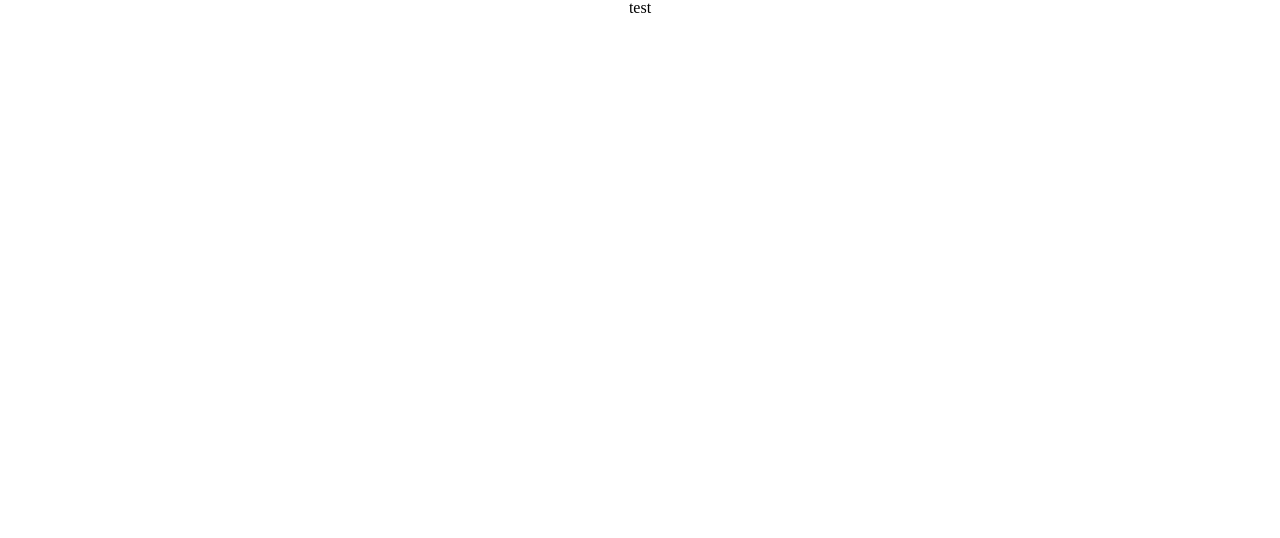
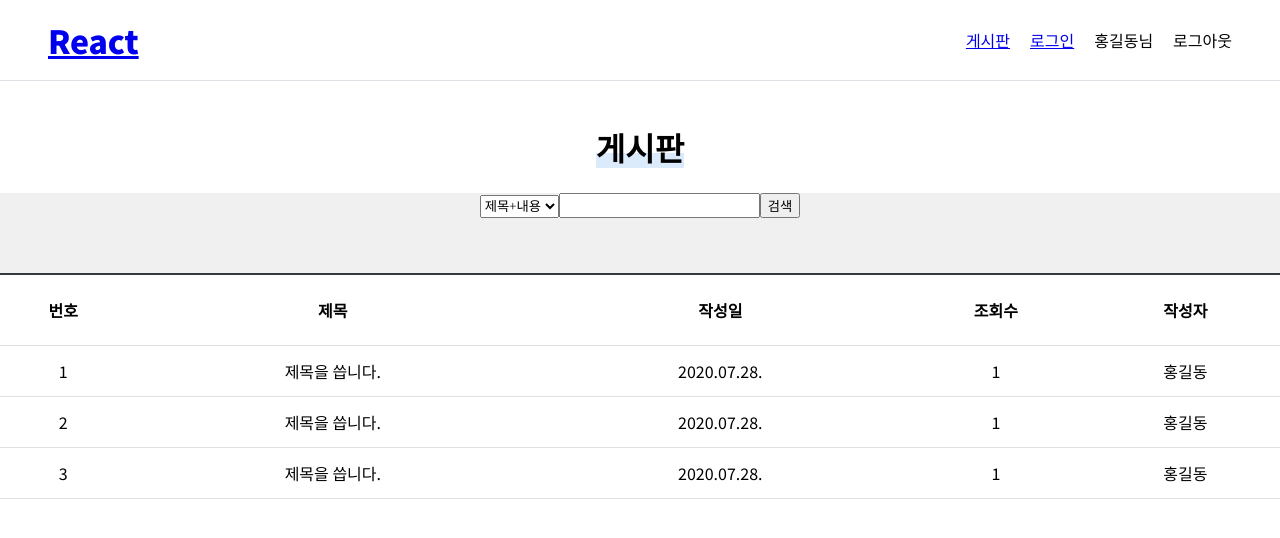
Before and after one commit to sannimdev/react-spring1, a React (Create React App) app: page /board in a window 1280 px wide. Shown: the top 538 px of the page. Built offline with nearby package versions, Linux system fonts and the light colour scheme.

Commit message:
페이징 제외하고 게시판 틀 완성

```diff
--- a/package.json
+++ b/package.json
@@ -9,6 +9,7 @@
     "axios": "^0.19.2",
     "react": "^16.13.1",
     "react-dom": "^16.13.1",
+    "react-router-dom": "^5.2.0",
     "react-scripts": "3.4.1",
     "styled-components": "^5.1.1"
   },
--- a/src/App.js
+++ b/src/App.js
@@ -1,8 +1,19 @@
 import React from "react";
 import "./App.css";
-
+import Header from "./Components/Header";
+import { Route, Switch } from "react-router-dom";
+import Home from "./Routes/Home";
+import Board from "./Routes/Board";
 function App() {
-  return <div className="App">test</div>;
+  return (
+    <div className="App">
+      <Header />
+      <Switch>
+        <Route path="/" component={Home} exact />
+        <Route path="/board" component={Board} />
+      </Switch>
+    </div>
+  );
 }
 
 export default App;
--- /dev/null
+++ b/src/Components/Header.js
@@ -0,0 +1,69 @@
+import React from "react";
+import styled from "styled-components";
+import { Link } from "react-router-dom";
+
+const borderColor = "#dee2e6";
+const headerHeight = "80px";
+const HeaderWrapper = styled.div`
+  width: 100%;
+  border-bottom: 1px solid ${borderColor};
+`;
+const TitleType = styled.h1`
+  font-size: 2rem;
+  font-weight: 900;
+  display: inline-block;
+`;
+const Gnb = styled.ul`
+  & > li {
+    display: inline-block;
+    &:not(:first-child) {
+      margin-left: 20px;
+    }
+  }
+`;
+const HeaderInner = styled.div`
+  min-width: 1024px;
+  max-width: 1280px;
+  height: ${headerHeight};
+  margin: 0 auto;
+  & > * {
+    height: ${headerHeight};
+    line-height: ${headerHeight};
+    user-select: none;
+  }
+  ${TitleType} {
+    padding-left: 3rem;
+    float: left;
+  }
+  ${Gnb} {
+    padding-right: 3rem;
+    float: right;
+    & li {
+      cursor: pointer;
+    }
+  }
+`;
+
+function Header() {
+  return (
+    <HeaderWrapper>
+      <HeaderInner>
+        <TitleType>
+          <Link to="/">React</Link>
+        </TitleType>
+        <Gnb>
+          <li>
+            <Link to="/board">게시판</Link>
+          </li>
+          <li>
+            <Link to="/member/login">로그인</Link>
+          </li>
+          <li>홍길동님</li>
+          <li>로그아웃</li>
+        </Gnb>
+      </HeaderInner>
+    </HeaderWrapper>
+  );
+}
+
+export default Header;
--- /dev/null
+++ b/src/Routes/Board.js
@@ -0,0 +1,123 @@
+import React from "react";
+import styled from "styled-components";
+
+const Wrapper = styled.div`
+  padding: 50px 0;
+`;
+
+const ArticleWrapper = styled.div`
+  width: 100%;
+  & > div {
+    margin: 0 auto;
+    max-width: 1280px;
+  }
+  & + & {
+    margin-top: 30px;
+  }
+`;
+
+const TitleType = styled.h1`
+  display: inline-block;
+  position: relative;
+  font-size: 2rem;
+  font-weight: 700;
+  &::after {
+    position: absolute;
+    content: "";
+    clear: both;
+    display: block;
+    width: 100%;
+    height: 15px;
+    bottom: -5px;
+    z-index: -1;
+    background-color: #dcebfb;
+  }
+`;
+
+const SearchBoxInner = styled.div`
+  width: 100%;
+  height: 80px;
+  background-color: #f0f0f0;
+`;
+
+const BoardContainer = styled.div`
+  & > table {
+    width: 100%;
+    border-top: 2px solid #343a40;
+    border-bottom: 1px solid #343a40;
+    & thead tr {
+      border-bottom: 1px solid #e0e0e0;
+      height: 70px;
+      font-weight: 600;
+      line-height: 70px;
+    }
+    & tbody tr {
+      height: 50px;
+      line-height: 50px;
+      border-bottom: 1px solid #e0e0e0;
+      &:hover {
+        background-color: #f8f9fa;
+      }
+    }
+  }
+`;
+
+function Board() {
+  return (
+    <Wrapper>
+      <ArticleWrapper>
+        <TitleType>게시판</TitleType>
+      </ArticleWrapper>
+      <ArticleWrapper>
+        <SearchBoxInner>
+          <select>
+            <option selected>제목+내용</option>
+            <option>제목</option>
+            <option>내용</option>
+            <option>작성자</option>
+          </select>
+          <input type="text" />
+          <button type="submit">검색</button>
+        </SearchBoxInner>
+        <BoardContainer>
+          <table>
+            <thead>
+              <tr>
+                <th>번호</th>
+                <th>제목</th>
+                <th>작성일</th>
+                <th>조회수</th>
+                <th>작성자</th>
+              </tr>
+            </thead>
+            <tbody>
+              <tr>
+                <td>1</td>
+                <td>제목을 씁니다.</td>
+                <td>2020.07.28.</td>
+                <td>1</td>
+                <td>홍길동</td>
+              </tr>
+              <tr>
+                <td>2</td>
+                <td>제목을 씁니다.</td>
+                <td>2020.07.28.</td>
+                <td>1</td>
+                <td>홍길동</td>
+              </tr>
+              <tr>
+                <td>3</td>
+                <td>제목을 씁니다.</td>
+                <td>2020.07.28.</td>
+                <td>1</td>
+                <td>홍길동</td>
+              </tr>
+            </tbody>
+          </table>
+        </BoardContainer>
+      </ArticleWrapper>
+    </Wrapper>
+  );
+}
+
+export default Board;
--- /dev/null
+++ b/src/Routes/Home.js
@@ -0,0 +1,7 @@
+import React from "react";
+
+function Home() {
+  return <div>HOME</div>;
+}
+
+export default Home;
--- a/src/index.css
+++ b/src/index.css
@@ -1,11 +1,13 @@
-@import url("https://fonts.googleapis.com/css2?family=Noto+Sans+KR:wght@100;400;500;700;900&display=swap");
+@import url("https://fonts.googleapis.com/css2?family=Noto+Sans+KR:wght@100;300;400;700;900&display=swap");
 
-body {
+body,
+* {
   margin: 0;
   font-family: "Noto Sans KR", -apple-system, BlinkMacSystemFont, "Segoe UI", "Roboto", "Oxygen",
-    "Ubuntu", "Cantarell", "Fira Sans", "Droid Sans", "Helvetica Neue", sans-serif;
+    "Ubuntu", "Cantarell", "Fira Sans", "Droid Sans", "Helvetica Neue", sans-serif !important;
   -webkit-font-smoothing: antialiased;
   -moz-osx-font-smoothing: grayscale;
+  font-weight: 300;
 }
 
 code {
--- a/src/index.js
+++ b/src/index.js
@@ -5,11 +5,12 @@ import "./Reset.css";
 
 import App from "./App";
 import * as serviceWorker from "./serviceWorker";
+import { BrowserRouter } from "react-router-dom";
 
 ReactDOM.render(
-  <React.StrictMode>
+  <BrowserRouter>
     <App />
-  </React.StrictMode>,
+  </BrowserRouter>,
   document.getElementById("root")
 );
 
```
Also changed, not shown: src/Routes/Member.js (added, +7 -0 lines), 1 other file (tests, documents, lock files or other folders).
